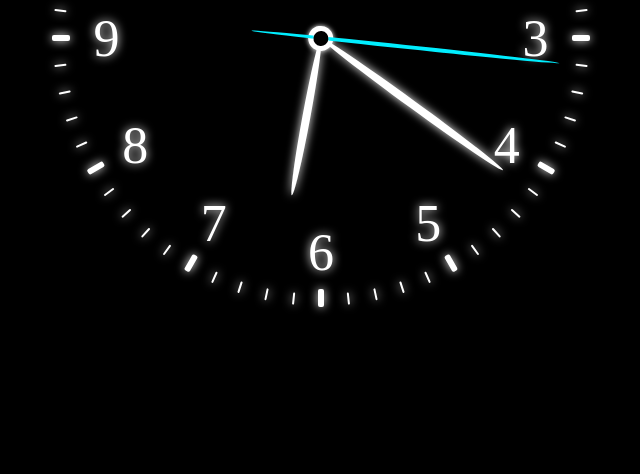
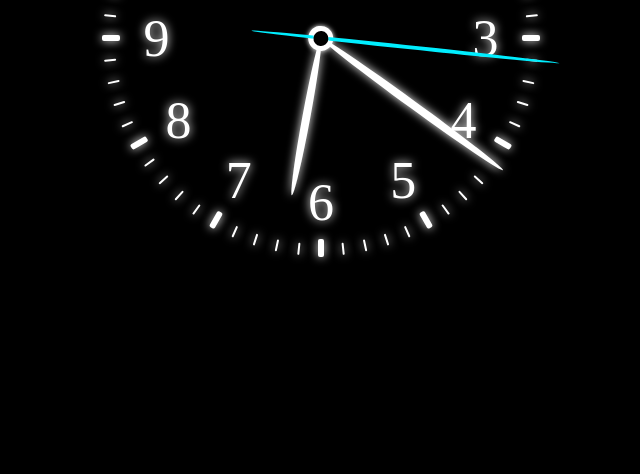
Before and after one commit to Shahinurcodes/AnalogClock, a plain HTML site: page index.html in a window 1280 px wide. Shown: the part 362-836 px from the top of the page, without its empty margins (319-959 px from the left). After the commit the page ends 800 px from the top, so only its background shows below. Drawn offline with Linux system fonts and the light colour scheme.

Commit message:
second commit

```diff
--- a/style.css
+++ b/style.css
@@ -35,8 +35,8 @@ body{
     top: 50%;
     left: 50%;
     transform: translate(-50%,-50%);
-    width: 500px;
-    height: 500px;
+    width: 50vmin;
+    height: 50vmin;
     display: flex;
     justify-content: center;
     align-items: center;
```
